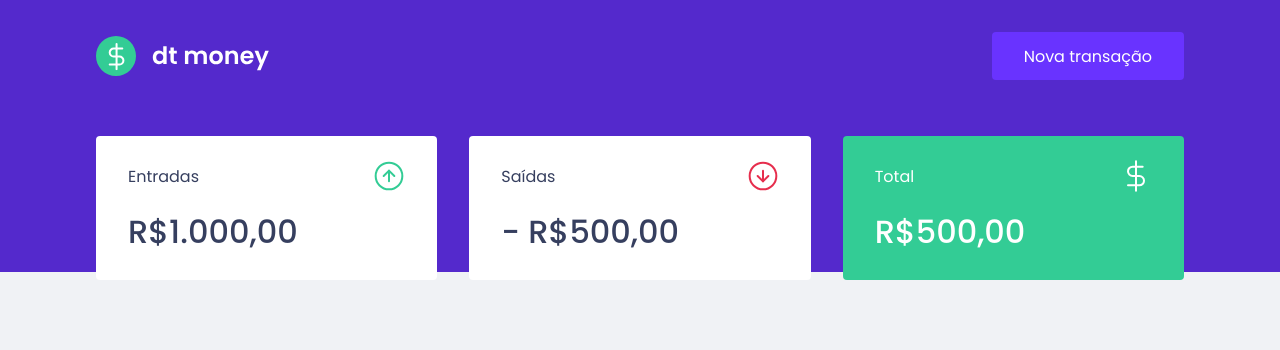
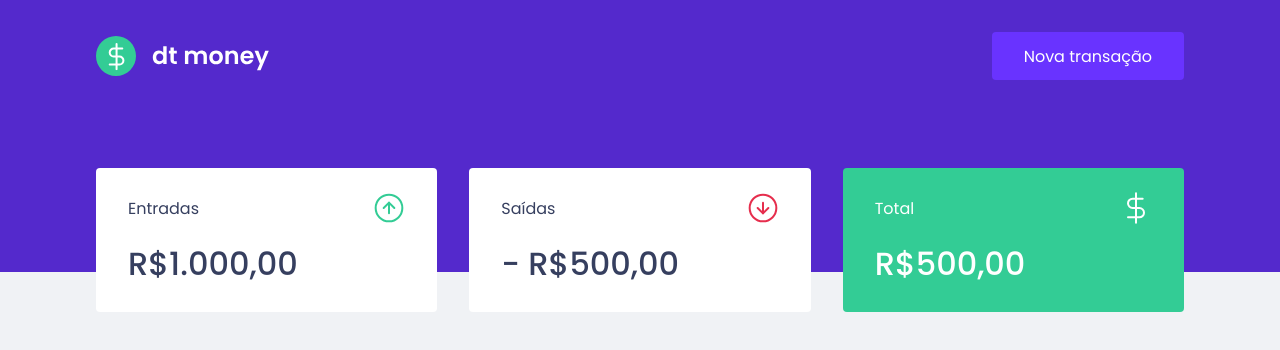
Before and after one commit to felipecarpes/dtmoney, a React (Create React App) app: page / in a window 1280 px wide. Shown: the top 350 px of the page. Built offline with nearby package versions, Linux system fonts and the light colour scheme.

Commit message:
adjusting margin top from summary component

```diff
--- a/src/components/Summary/styles.ts
+++ b/src/components/Summary/styles.ts
@@ -4,7 +4,7 @@ export const Container = styled.div`
     display: grid;
     grid-template-columns: repeat(3, 1fr);
     gap: 2rem;
-    margin-top: -10rem;
+    margin-top: -8rem;
 
     div {
         background: var(--shape);
```
